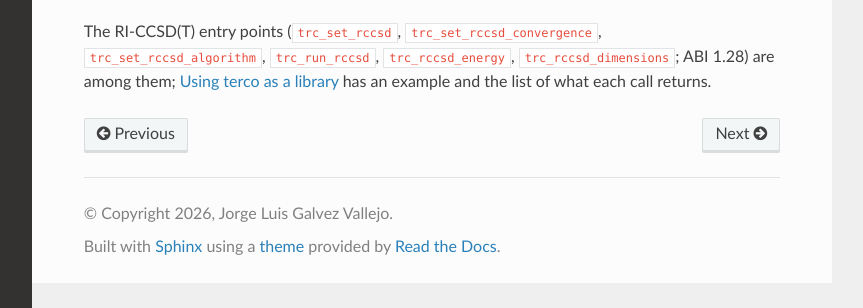
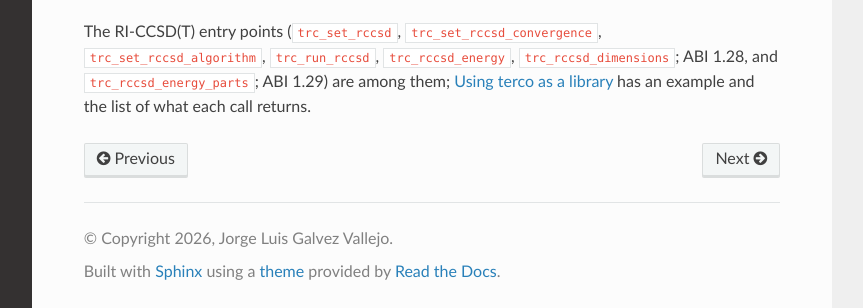
Before and after one commit to JorgeG94/terco, a Sphinx documentation site: the page built from docs/sphinx/api.md, in a window 1280 px wide and 1274 px high, cut to the strip 966-1274 px from the top of the window. Shown: the whole strip, without its empty margins (268-1131 px from the left). Built offline with Sphinx 7.4.7 and the Read the Docs theme 3.1.0, drawn with Linux system fonts in a browser that asks for light colours.

Commit message:
trc_rccsd_energy_parts: the RI-CCSD energy as its t1 t1 and t2 parts
The driver already keeps both parts of the energy functional -- e_ccsd
is their sum -- and trc_rccsd_energy reported only the sum. A caller
that writes the two separately, as metalquicha's energy record does,
had to put the whole of it in one. The new entry point returns them:
e_doubles is sum L t2 and e_singles is sum L t1 t1, with
L = 2 (ia|jb) - (ib|ja). ABI 1.29, additive.

The headers are regenerated. check_capi_rccsd reads the parts after the
converged (T) run and holds their sum to e_ccsd, and checks the null
handle.

Not compiled here: this machine has gfortran 13 and the host build
needs 15.

Co-Authored-By: Claude <noreply@anthropic.com>

```diff
--- a/docs/sphinx/api.md
+++ b/docs/sphinx/api.md
@@ -36,5 +36,6 @@ exercises most: hundreds of `bind(c)` functions, most with a doc comment.
 
 The RI-CCSD(T) entry points (`trc_set_rccsd`, `trc_set_rccsd_convergence`,
 `trc_set_rccsd_algorithm`, `trc_run_rccsd`, `trc_rccsd_energy`,
-`trc_rccsd_dimensions`; ABI 1.28) are among them; {doc}`library` has an example
+`trc_rccsd_dimensions`; ABI 1.28, and `trc_rccsd_energy_parts`; ABI 1.29) are
+among them; {doc}`library` has an example
 and the list of what each call returns.
```
Also changed, not shown: docs/sphinx/library.md (+1 -0 lines), 4 other files.
